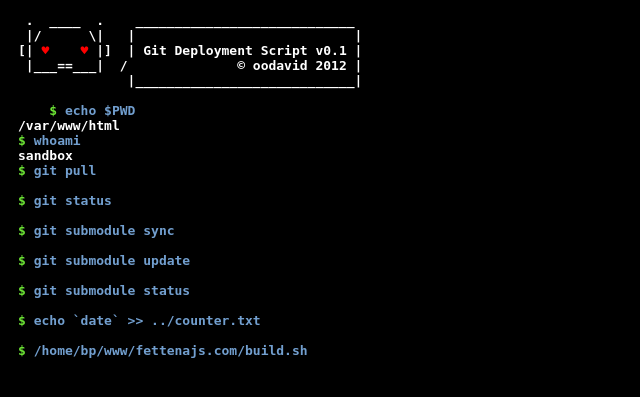
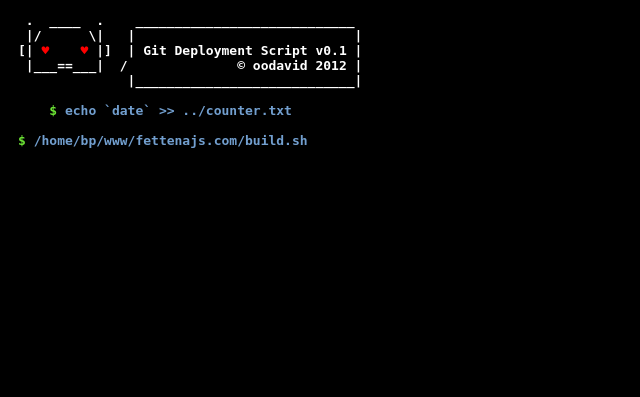
Before and after one commit to bpjohannessen/muscledb-web_old, a PHP site: page /deploy.php in a window 1280 px wide. Shown: the top 397 px of the page, without its empty margins (0-640 px from the left). Run offline with PHP 8.4, Linux system fonts and the light colour scheme.

Commit message:
Edited deploy.php

```diff
--- a/deploy.php
+++ b/deploy.php
@@ -43,13 +43,13 @@ if(!isset($_SESSION['hasVisited'])){
 
 // The commands
 $commands = array(
-    'echo $PWD',
-    'whoami',
-    'git pull',
-    'git status',
-    'git submodule sync',
-    'git submodule update',
-    'git submodule status',
+//    'echo $PWD',
+//    'whoami',
+//    'git pull',
+//    'git status',
+//    'git submodule sync',
+ //   'git submodule update',
+  //  'git submodule status',
     'echo `date` >> ../counter.txt',
     '/home/bp/www/fettenajs.com/build.sh'
 );
```
